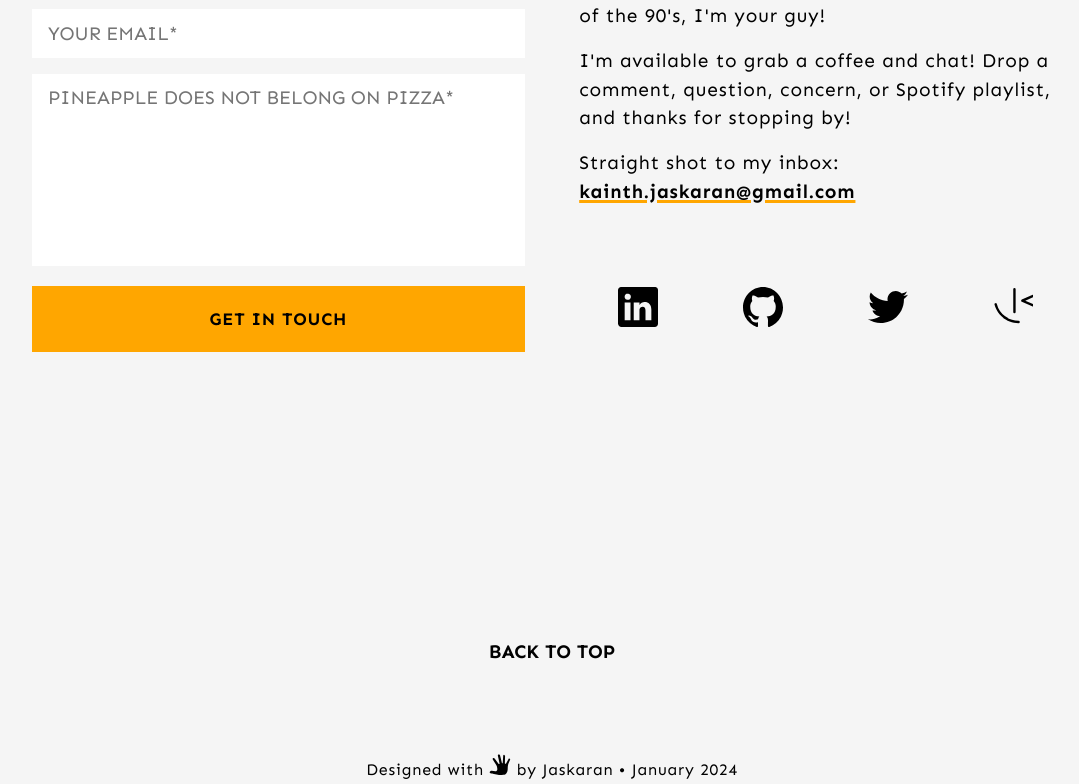
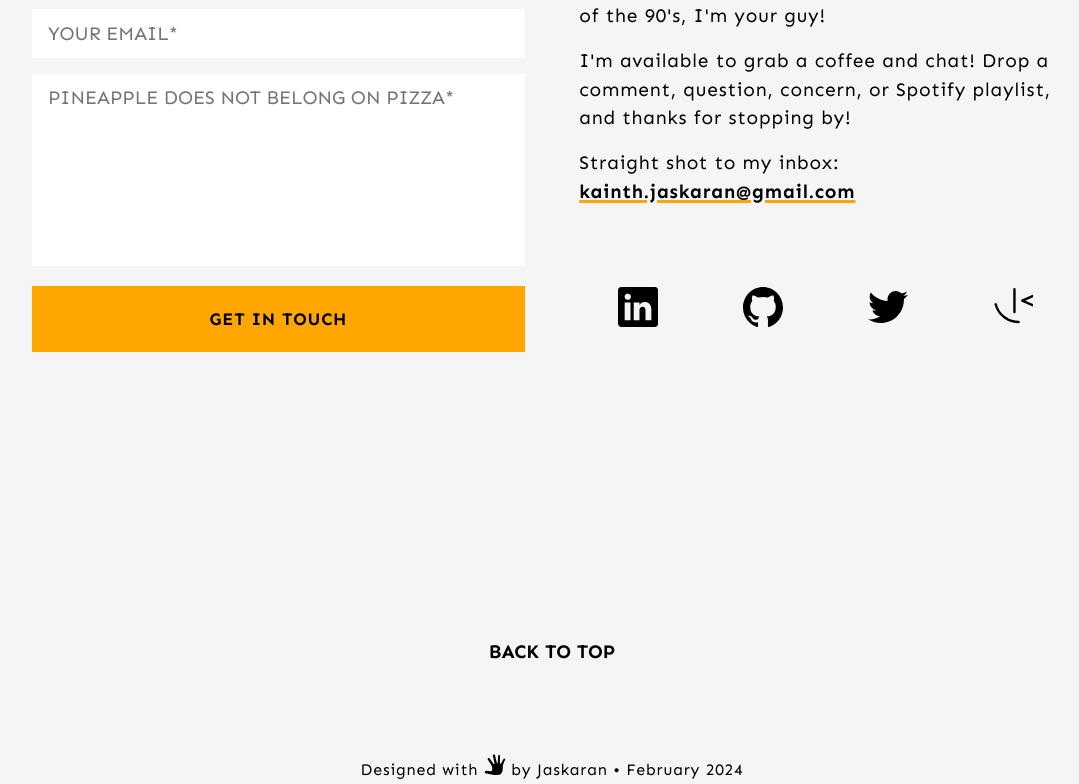
Before and after one commit to jskrnqwerty/my-portfolio, a React (Vite) app: page / in a window 1280 px wide. Shown: the part 5525-6309 px from the top of the page, without its empty margins (88-1167 px from the left). Built offline with nearby package versions, Linux system fonts and the light colour scheme.

Commit message:
monthly update- feb24

```diff
--- a/src/components/Footer.tsx
+++ b/src/components/Footer.tsx
@@ -14,7 +14,7 @@ const Footer = () => {
         <span className="hands icon">
           <HandsIcon />
         </span>{" "}
-        by Jaskaran • January 2024
+        by Jaskaran • February 2024
       </p>
     </>
   );
```
Also changed, not shown: 1 other file (tests, documents, lock files or other folders).
